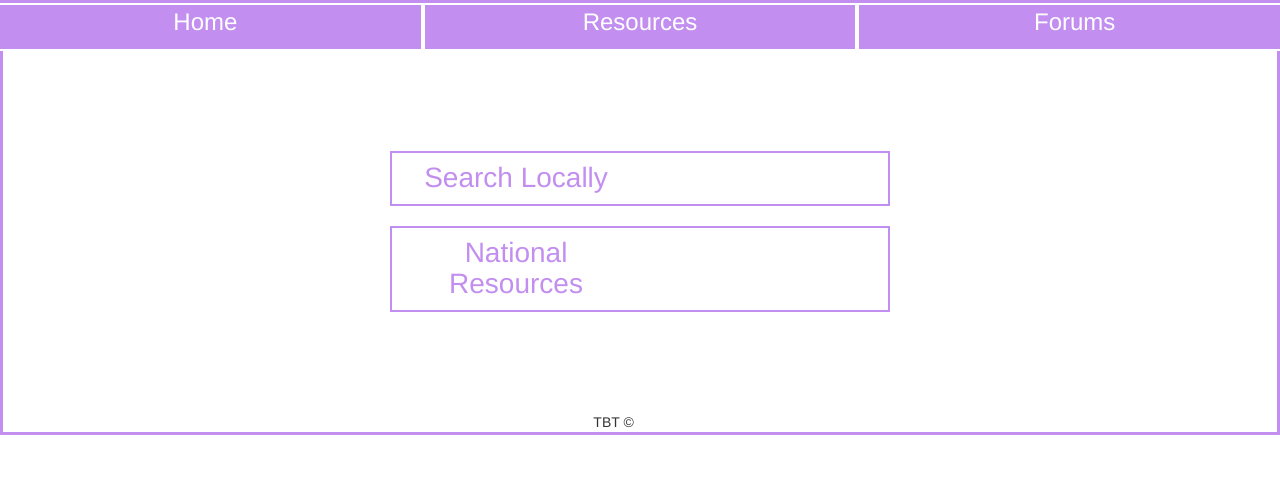
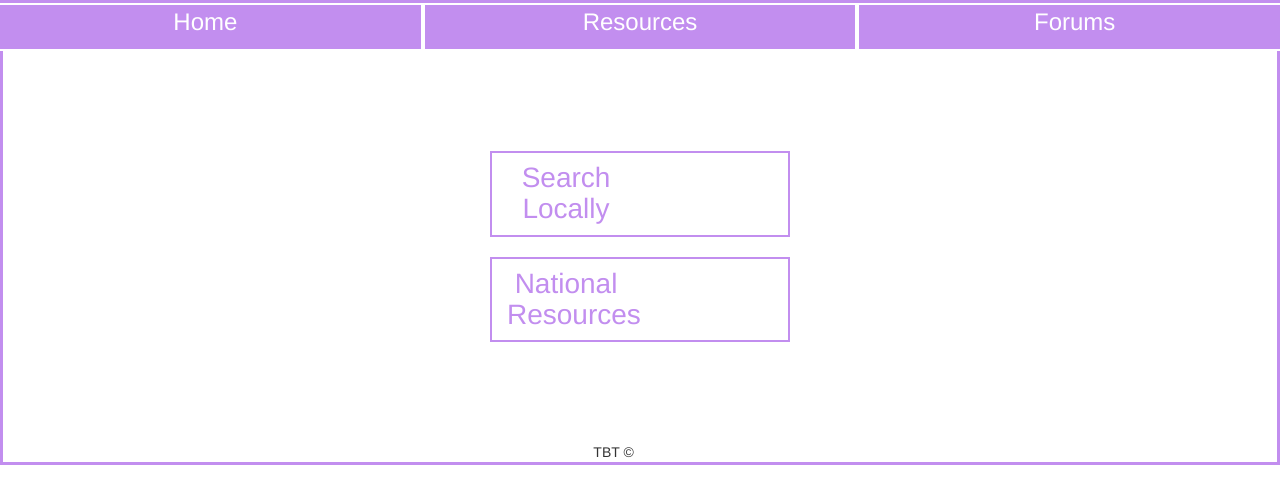
Before and after one commit to kmuzenski/TBT, a PHP site: page /resources.php in a window 1280 px wide. Shown: the top 504 px of the page. Run offline with PHP 8.4, Linux system fonts and the light colour scheme.

Commit message:
testing div

```diff
--- a/assets/css/styles.css
+++ b/assets/css/styles.css
@@ -67,7 +67,7 @@ p {
 }
 
 #dborder {
-	max-width: 500px;
+	max-width: 300px;
 	border: 2px solid #c28eef;
 }
 
```
